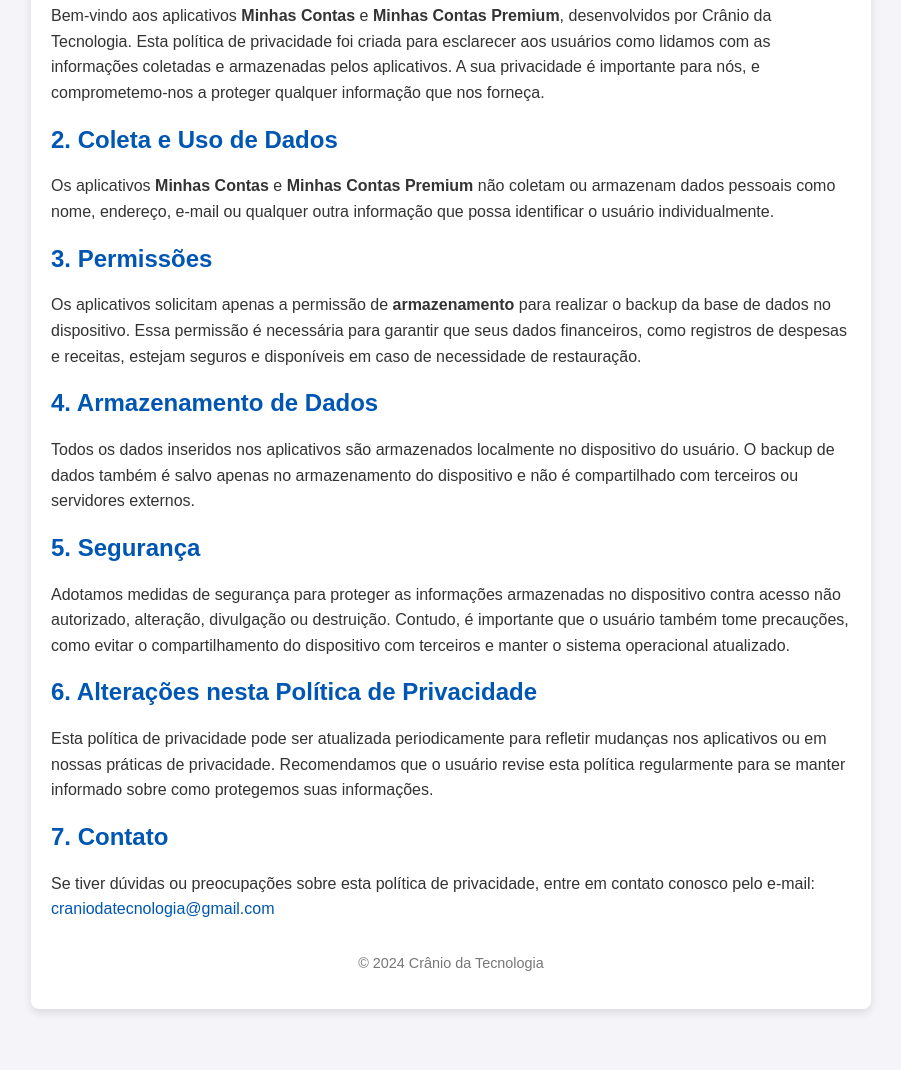
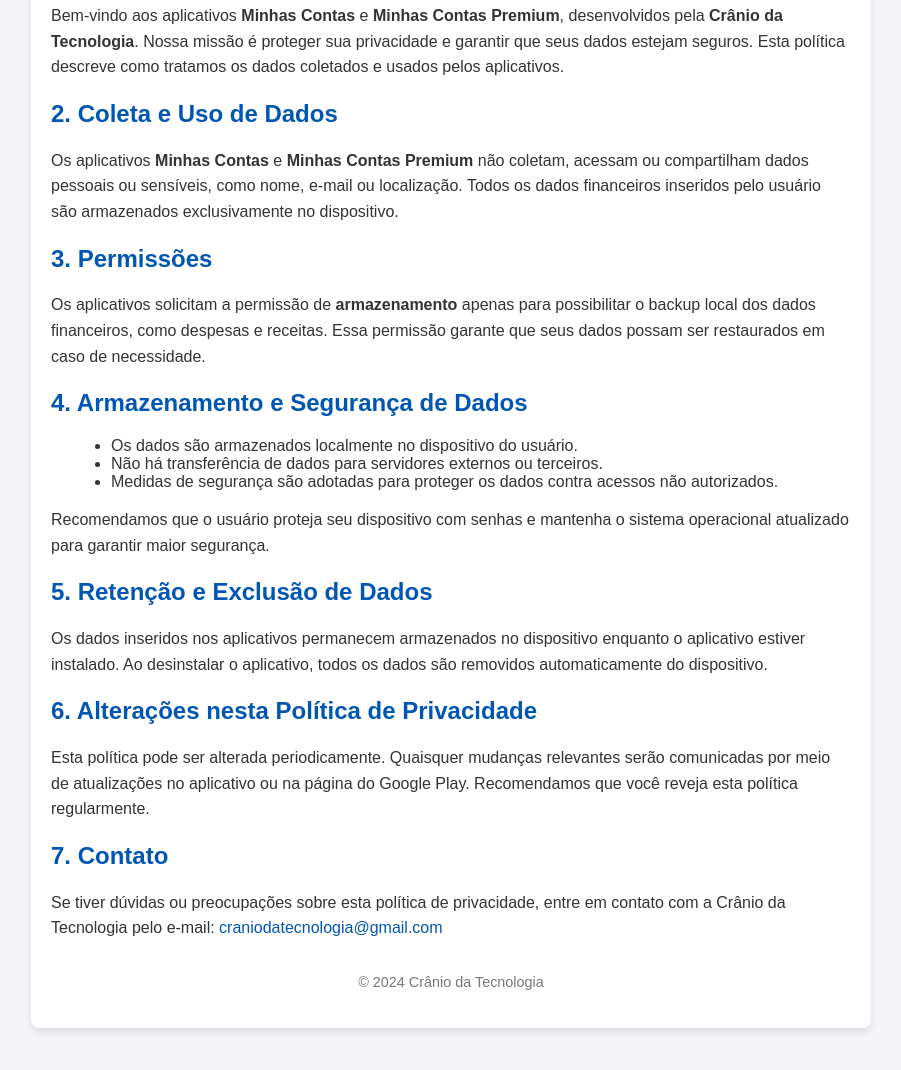
Before and after one commit to craniodatecnologia/minhas-contas, a plain HTML site: page index.html in a window 1280 px wide. Shown: the part 240-1310 px from the top of the page, without its empty margins (189-1090 px from the left). Drawn offline with Linux system fonts and the light colour scheme.

Commit message:
Update index.html

```diff
--- a/index.html
+++ b/index.html
@@ -50,25 +50,30 @@
         <p><strong>Última atualização:</strong> 19/12/2024</p>
 
         <h2>1. Introdução</h2>
-        <p>Bem-vindo aos aplicativos <strong>Minhas Contas</strong> e <strong>Minhas Contas Premium</strong>, desenvolvidos por Crânio da Tecnologia. Esta política de privacidade foi criada para esclarecer aos usuários como lidamos com as informações coletadas e armazenadas pelos aplicativos. A sua privacidade é importante para nós, e comprometemo-nos a proteger qualquer informação que nos forneça.</p>
+        <p>Bem-vindo aos aplicativos <strong>Minhas Contas</strong> e <strong>Minhas Contas Premium</strong>, desenvolvidos pela <strong>Crânio da Tecnologia</strong>. Nossa missão é proteger sua privacidade e garantir que seus dados estejam seguros. Esta política descreve como tratamos os dados coletados e usados pelos aplicativos.</p>
 
         <h2>2. Coleta e Uso de Dados</h2>
-        <p>Os aplicativos <strong>Minhas Contas</strong> e <strong>Minhas Contas Premium</strong> não coletam ou armazenam dados pessoais como nome, endereço, e-mail ou qualquer outra informação que possa identificar o usuário individualmente.</p>
+        <p>Os aplicativos <strong>Minhas Contas</strong> e <strong>Minhas Contas Premium</strong> não coletam, acessam ou compartilham dados pessoais ou sensíveis, como nome, e-mail ou localização. Todos os dados financeiros inseridos pelo usuário são armazenados exclusivamente no dispositivo.</p>
 
         <h2>3. Permissões</h2>
-        <p>Os aplicativos solicitam apenas a permissão de <strong>armazenamento</strong> para realizar o backup da base de dados no dispositivo. Essa permissão é necessária para garantir que seus dados financeiros, como registros de despesas e receitas, estejam seguros e disponíveis em caso de necessidade de restauração.</p>
+        <p>Os aplicativos solicitam a permissão de <strong>armazenamento</strong> apenas para possibilitar o backup local dos dados financeiros, como despesas e receitas. Essa permissão garante que seus dados possam ser restaurados em caso de necessidade.</p>
 
-        <h2>4. Armazenamento de Dados</h2>
-        <p>Todos os dados inseridos nos aplicativos são armazenados localmente no dispositivo do usuário. O backup de dados também é salvo apenas no armazenamento do dispositivo e não é compartilhado com terceiros ou servidores externos.</p>
+        <h2>4. Armazenamento e Segurança de Dados</h2>
+        <ul>
+            <li>Os dados são armazenados localmente no dispositivo do usuário.</li>
+            <li>Não há transferência de dados para servidores externos ou terceiros.</li>
+            <li>Medidas de segurança são adotadas para proteger os dados contra acessos não autorizados.</li>
+        </ul>
+        <p>Recomendamos que o usuário proteja seu dispositivo com senhas e mantenha o sistema operacional atualizado para garantir maior segurança.</p>
 
-        <h2>5. Segurança</h2>
-        <p>Adotamos medidas de segurança para proteger as informações armazenadas no dispositivo contra acesso não autorizado, alteração, divulgação ou destruição. Contudo, é importante que o usuário também tome precauções, como evitar o compartilhamento do dispositivo com terceiros e manter o sistema operacional atualizado.</p>
+        <h2>5. Retenção e Exclusão de Dados</h2>
+        <p>Os dados inseridos nos aplicativos permanecem armazenados no dispositivo enquanto o aplicativo estiver instalado. Ao desinstalar o aplicativo, todos os dados são removidos automaticamente do dispositivo.</p>
 
         <h2>6. Alterações nesta Política de Privacidade</h2>
-        <p>Esta política de privacidade pode ser atualizada periodicamente para refletir mudanças nos aplicativos ou em nossas práticas de privacidade. Recomendamos que o usuário revise esta política regularmente para se manter informado sobre como protegemos suas informações.</p>
+        <p>Esta política pode ser alterada periodicamente. Quaisquer mudanças relevantes serão comunicadas por meio de atualizações no aplicativo ou na página do Google Play. Recomendamos que você reveja esta política regularmente.</p>
 
         <h2>7. Contato</h2>
-        <p>Se tiver dúvidas ou preocupações sobre esta política de privacidade, entre em contato conosco pelo e-mail: <a href="mailto:craniodatecnologia@gmail.com">craniodatecnologia@gmail.com</a></p>
+        <p>Se tiver dúvidas ou preocupações sobre esta política de privacidade, entre em contato com a Crânio da Tecnologia pelo e-mail: <a href="mailto:craniodatecnologia@gmail.com">craniodatecnologia@gmail.com</a></p>
 
         <div class="footer">
             <p>© 2024 Crânio da Tecnologia</p>
```
